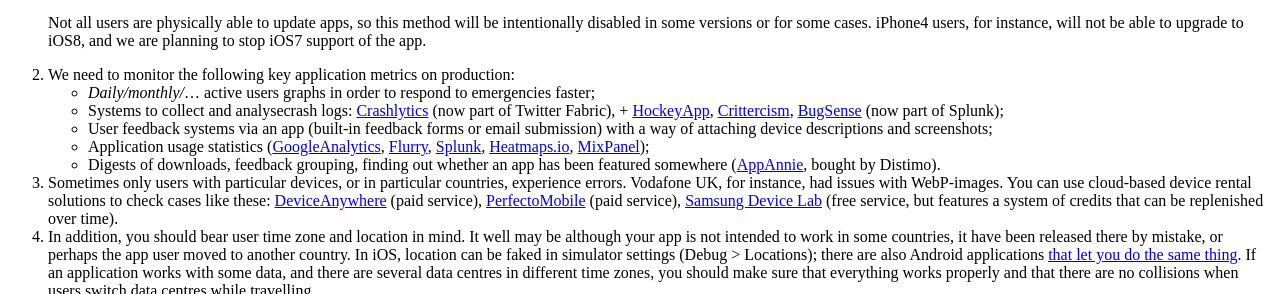
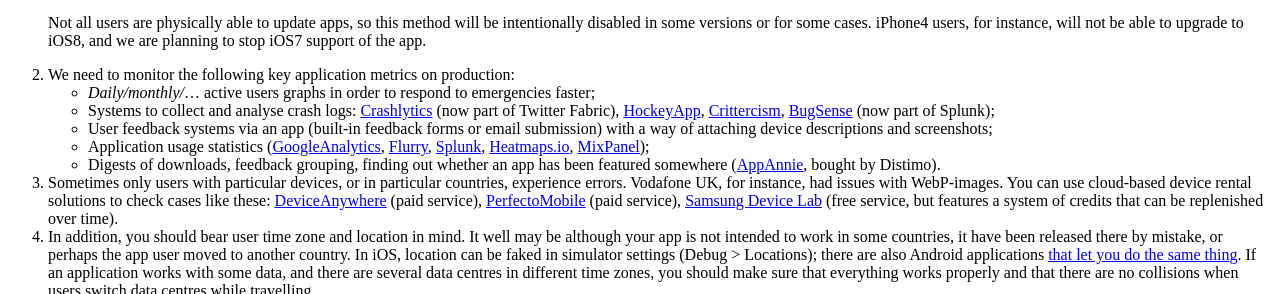
Before and after one commit to badoo/techblog, a Jekyll site: the page built from _posts/2016-01-15-mobile-app-testing-tips-and-tricks.markdown, in a window 1280 px wide and 900 px high, scrolled down 3584 px. Shown: the part 158-452 px from the top of the window. Built offline with Jekyll 4.4.1, drawn with Linux system fonts in a browser that asks for light colours; comment, search, counter and statistics services are not loaded.

Commit message:
Typo fixes

```diff
--- a/_posts/2016-01-15-mobile-app-testing-tips-and-tricks.markdown
+++ b/_posts/2016-01-15-mobile-app-testing-tips-and-tricks.markdown
@@ -149,7 +149,7 @@
    Not all users are physically able to update apps, so this method will be intentionally disabled in some versions or for some cases. iPhone4 users, for instance, will not be able to upgrade to iOS8, and we are planning to stop iOS7 support of the app.
 2. We need to monitor the following key application metrics on production:
   - *Daily/monthly/*… active users graphs in order to respond to emergencies faster;
-  - Systems to collect and analysecrash logs: [Crashlytics](http://try.crashlytics.com/) (now part of Twitter Fabric), + [HockeyApp](http://hockeyapp.net/features/), [Crittercism](http://www.crittercism.com/), [BugSense](https://mint.splunk.com/) (now part of Splunk);
+  - Systems to collect and analyse crash logs: [Crashlytics](http://try.crashlytics.com/) (now part of Twitter Fabric), [HockeyApp](http://hockeyapp.net/features/), [Crittercism](http://www.crittercism.com/), [BugSense](https://mint.splunk.com/) (now part of Splunk);
   - User feedback systems via an app (built-in feedback forms or email submission) with a way of attaching device descriptions and screenshots;
   - Application usage statistics ([GoogleAnalytics](http://www.google.com/analytics/mobile/), [Flurry](http://www.flurry.com/), [Splunk](https://mint.splunk.com/), [Heatmaps.io](https://www.heatmaps.io/), [MixPanel](https://mixpanel.com/));
   - Digests of downloads, feedback grouping, finding out whether an app has been featured somewhere ([AppAnnie](https://www.appannie.com/), bought by Distimo).
```
